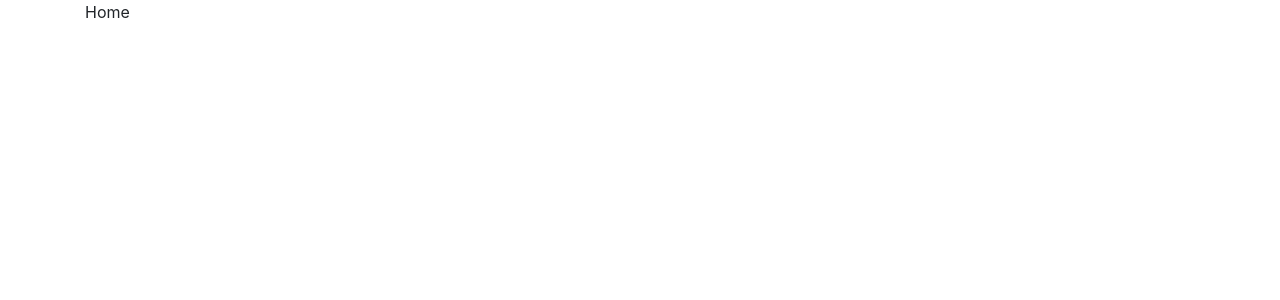
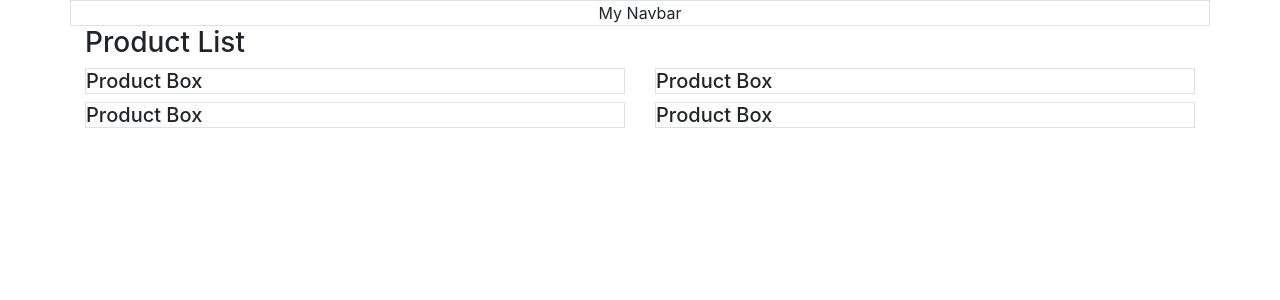
Before and after one commit to sailor95/redux-ecommerce-spa, a React app: page / in a window 1280 px wide. Shown: the top 300 px of the page. Built offline with nearby package versions, Linux system fonts and the light colour scheme.

Commit message:
Place HomePage main components

```diff
--- a/src/component/home/HomePage.js
+++ b/src/component/home/HomePage.js
@@ -1,14 +1,14 @@
 import React from 'react';
 import { Container, Row, Col } from 'react-bootstrap';
+
+import MyNavbar from '../navbar/MyNavbar';
+import ProductList from '../product-list/ProductList';
 
 const HomePage = () => {
   return (
     <Container>
-      <Row>
-        <Col>
-          Home
-        </Col>
-      </Row>
+      <MyNavbar />
+      <ProductList />
     </Container>
   );
 };
```
